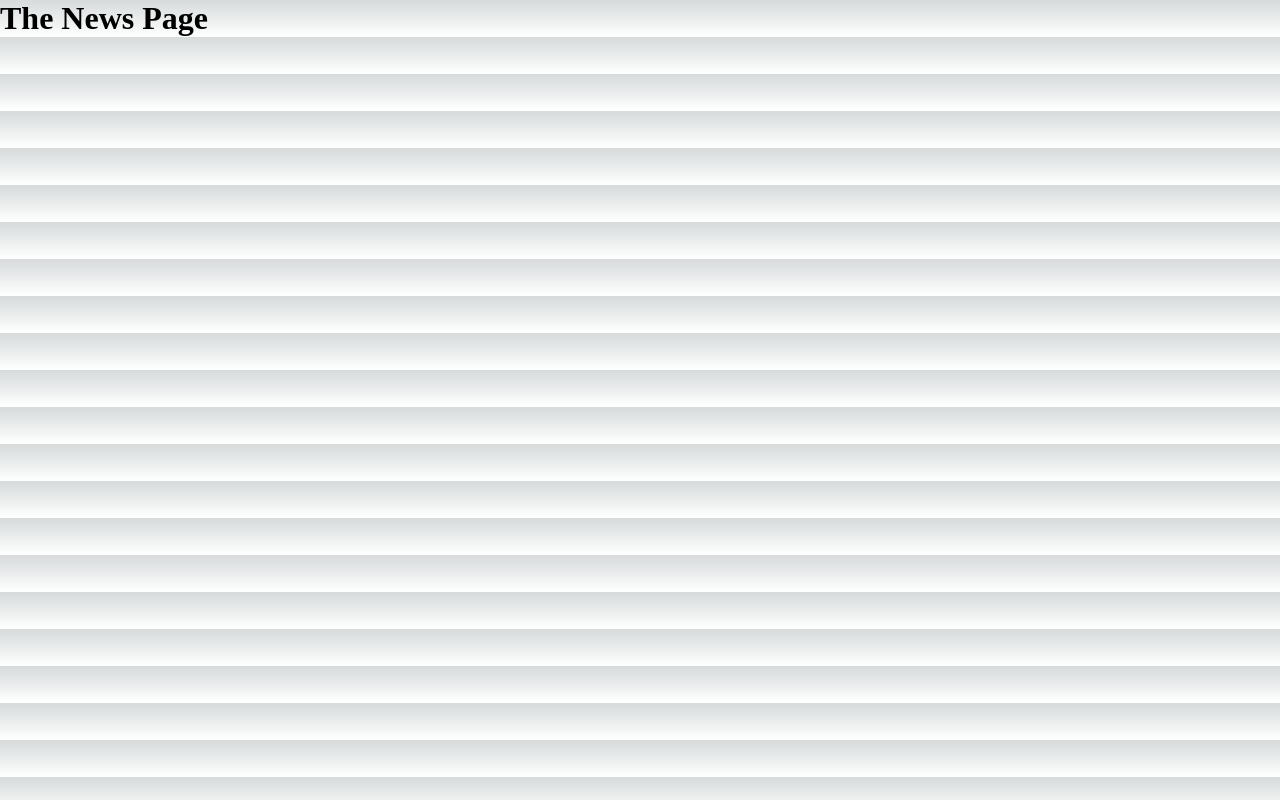
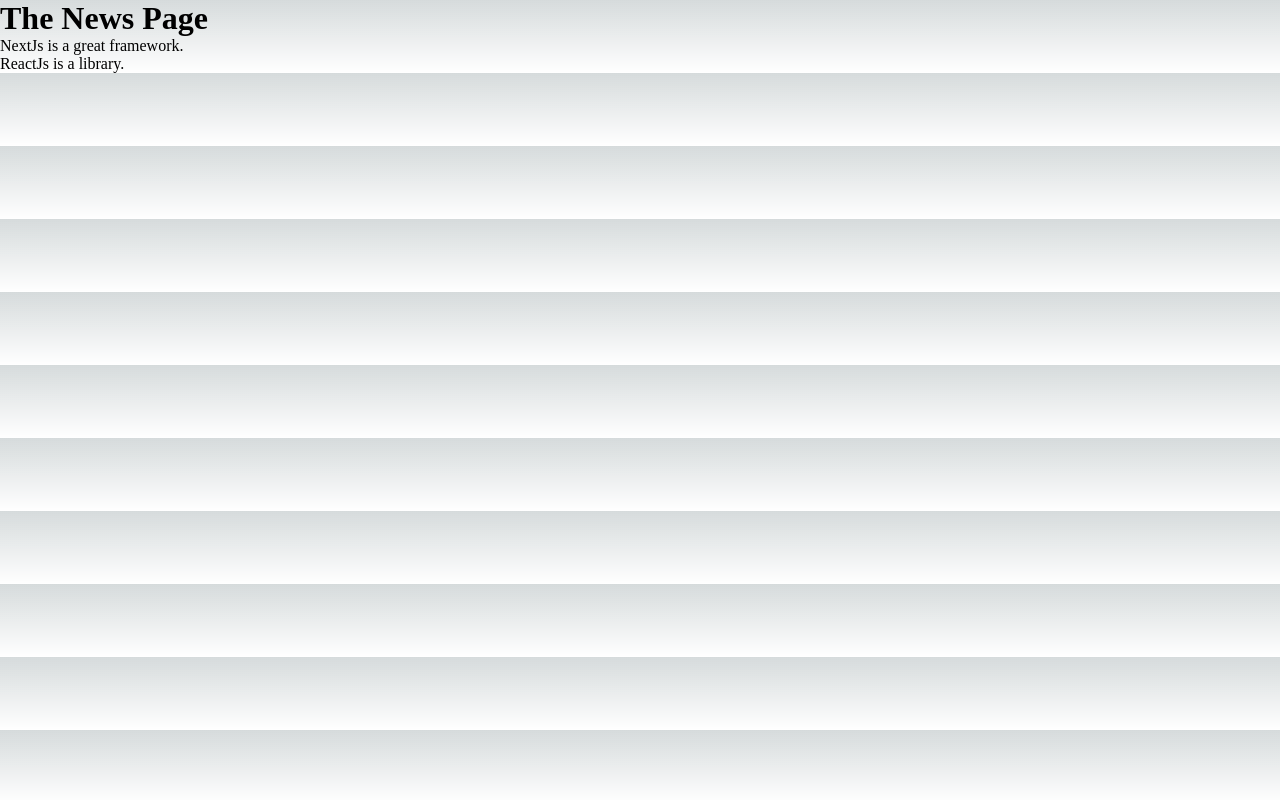
Before and after one commit to Tanushree227/News, a Next.js app in the folder meetup_app/: page /news in a window 1280 px wide. Built offline with nearby package versions, Linux system fonts and the light colour scheme.

Commit message:
linking the pages

```diff
--- a/meetup_app/pages/news/index.js
+++ b/meetup_app/pages/news/index.js
@@ -1,7 +1,15 @@
+import { Fragment } from "react";
+
 function NewsPage()
 {
     return(
-        <h1>The News Page</h1>
+        <Fragment>
+            <h1>The News Page</h1>
+            <ul>
+                <li><a href="news/NextJs">NextJs is a great framework.</a></li>
+                <li>ReactJs is a library.</li>
+            </ul>
+        </Fragment>
     );
 }
 
```
